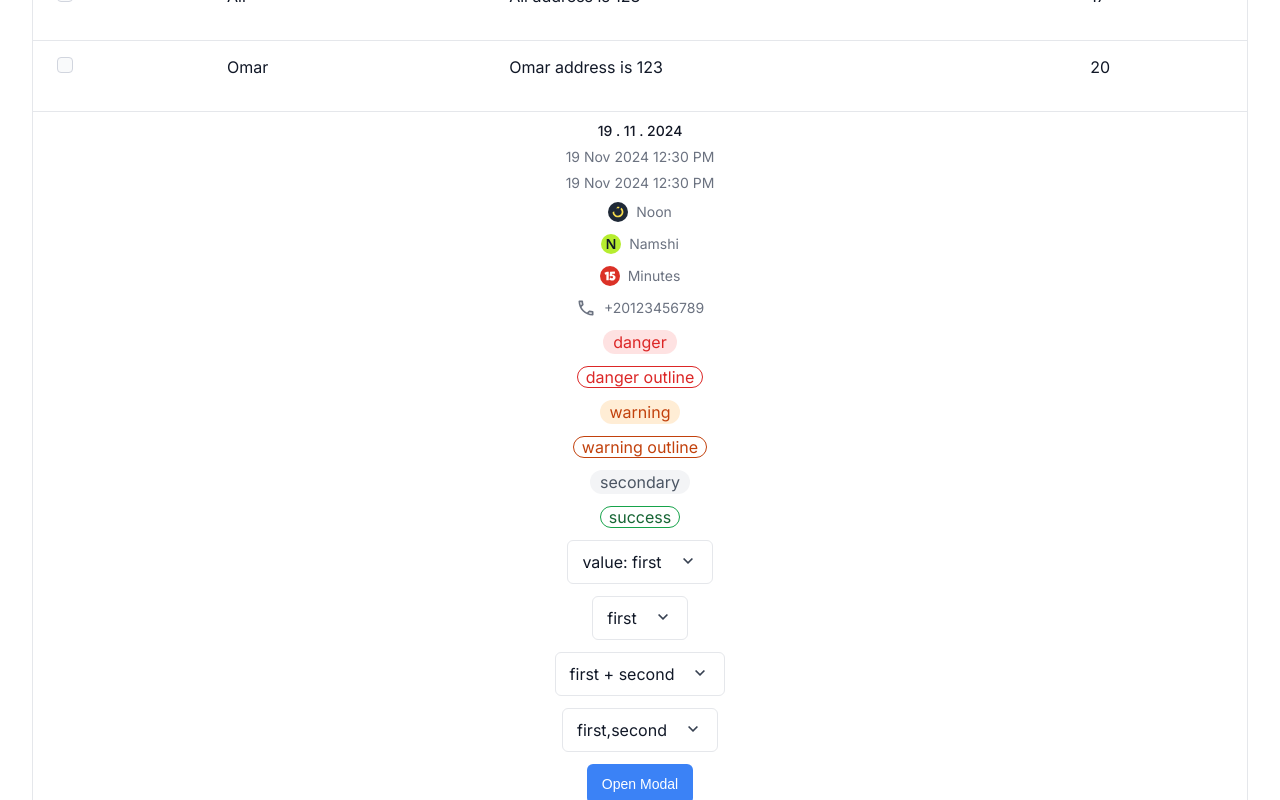
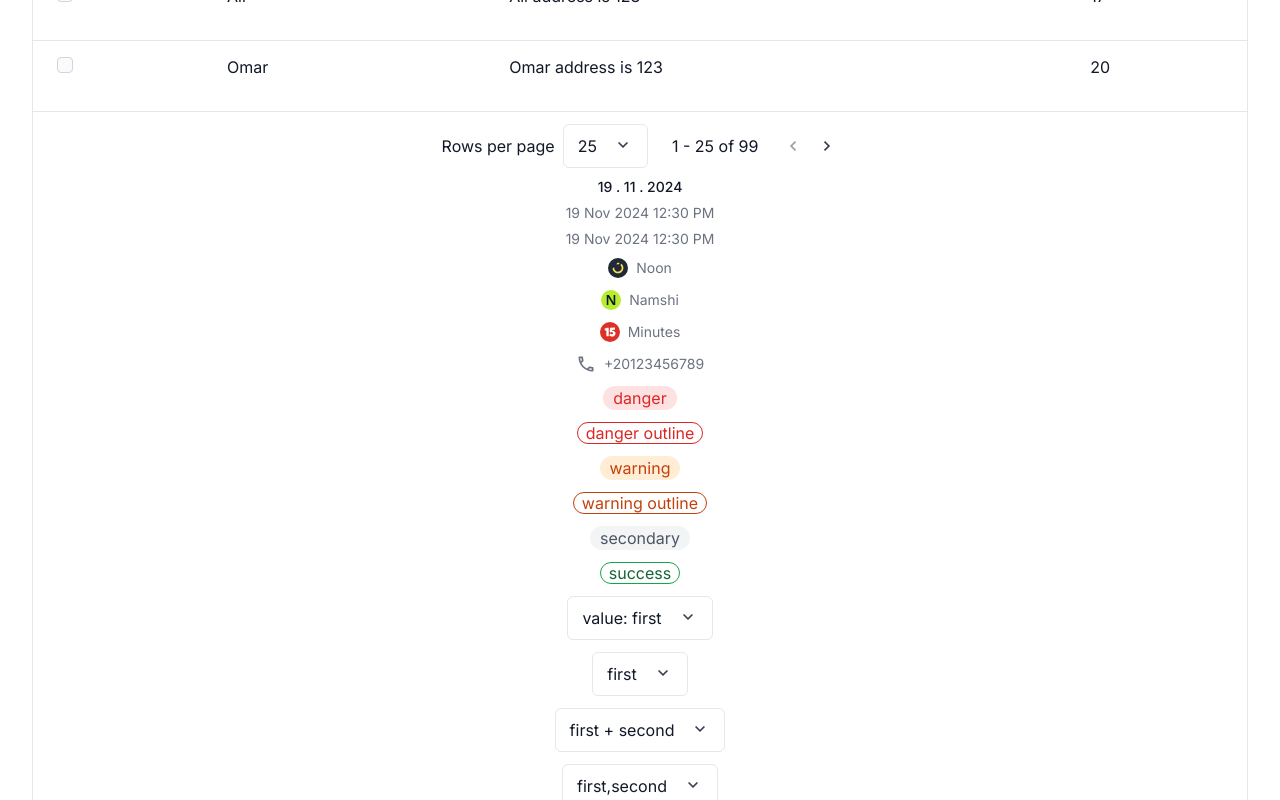
Before and after one commit to KareemGhorab/dd-components, a Next.js app: page / in a window 1280 px wide. Shown: the part 860-1660 px from the top of the page. Built offline with nearby package versions, Linux system fonts and the light colour scheme.

Commit message:
pagination

```diff
--- a/src/app/page.tsx
+++ b/src/app/page.tsx
@@ -11,6 +11,7 @@ import LoadingIndicator from '@/components/loadingIndicator'
 import Marketplace from '@/components/marketplace'
 import Modal from '@/components/modal'
 import ModalHr from '@/components/modal/modalHr'
+import Pagination from '@/components/pagination'
 import Phone from '@/components/phone'
 import Product from '@/components/product'
 import RadioOption from '@/components/radioOptions'
@@ -19,7 +20,9 @@ import Table from '@/components/table'
 import Tabs from '@/components/tabs'
 import Tag from '@/components/tag'
 import useToaster from '@/context/toasterContext'
+import useUpdateQueryParams from '@/hooks/useUpdateQueryParams'
 import CheckMarkLarge from '@/svg/checkMarkLarge'
+import { usePathname, useRouter, useSearchParams } from 'next/navigation'
 import { useState } from 'react'
 
 const MainPage = () => {
@@ -29,6 +32,11 @@ const MainPage = () => {
 	const [modalOpen, setModalOpen] = useState<boolean>(false)
 	const { toast } = useToaster()
 	const [radioValue, setRadioValue] = useState<string>('first')
+	const searchParams = useSearchParams()
+	const updateQueryParams = useUpdateQueryParams()
+
+	const page = +(searchParams.get('page') || 1)
+	const limit = +(searchParams.get('limit') || 25)
 
 	return (
 		<div style={{ padding: '32px' }}>
@@ -195,6 +203,19 @@ const MainPage = () => {
 								),
 							},
 						]}
+					/>
+
+					<Pagination
+						page={page}
+						totalRows={99}
+						defaultPageSize={limit}
+						onChangePageSize={(ps) =>
+							updateQueryParams('limit', ps.toString())
+						}
+						onChangePage={(p) =>
+							updateQueryParams('page', p.toString())
+						}
+						pageSizeOptions={[25, 50, 100]}
 					/>
 
 					<Date date='2024-11-19T12:30:00Z' variant='dotted' />
--- a/src/components/pagination/index.module.scss
+++ b/src/components/pagination/index.module.scss
@@ -0,0 +1,30 @@
+.container {
+	display: flex;
+	align-items: center;
+	gap: 24px;
+}
+
+.page-size-container {
+	display: flex;
+	gap: 8px;
+	align-items: center;
+}
+
+.arrows {
+	display: flex;
+	gap: 16px;
+	align-items: center;
+
+	& > *:first-child {
+		transform: rotate(90deg);
+		cursor: pointer;
+	}
+	& > *:nth-child(2) {
+		transform: rotate(-90deg);
+		cursor: pointer;
+	}
+}
+
+.disabled {
+	opacity: 0.5;
+}
--- a/src/components/pagination/index.tsx
+++ b/src/components/pagination/index.tsx
@@ -1,8 +1,76 @@
+import { FC, useState } from 'react'
+import Select from '../select'
+import styles from './index.module.scss'
+import DownChevron from '@/svg/downChevron'
+import clsx from 'clsx'
 
-type TProps = {}
+type TProps = {
+	page: number
+	totalRows: number
+	onChangePage: (page: number) => void
+	onChangePageSize: (pageSize: number) => void
+	pageSizeOptions: number[]
+	defaultPageSize: number
+}
 
-const Pagination = () => {
-	return <div>Pagination</div>
+const Pagination: FC<TProps> = ({
+	onChangePage,
+	onChangePageSize,
+	page,
+	pageSizeOptions,
+	totalRows,
+	defaultPageSize,
+}) => {
+	const [pageSize, setPageSize] = useState<number>(defaultPageSize)
+
+	const totalPages = Math.ceil(totalRows / pageSize)
+
+	const handlePageChange = (page: number) => {
+		if (page > totalPages || page < 1) return
+		onChangePage(page)
+	}
+
+	const handlePageSizeChange = (pageSize: number) => {
+		setPageSize(pageSize)
+		onChangePageSize(pageSize)
+	}
+
+	return (
+		<div className={styles.container}>
+			<div className={styles['page-size-container']}>
+				{/* TODO: Translate */}
+				<p>Rows per page</p>
+				<Select
+					onChange={(ps) => handlePageSizeChange(+ps)}
+					options={pageSizeOptions.map((x) => x.toString())}
+					value={pageSize.toString()}
+				/>
+			</div>
+			<p>
+				{/* TODO: Translate */}
+				{1 + (page - 1) * pageSize} -{' '}
+				{Math.min(totalRows, page * pageSize)} of {totalRows}
+			</p>
+			<div className={styles.arrows}>
+				<div
+					className={clsx({
+						[styles.disabled]: page === 1,
+					})}
+					onClick={() => handlePageChange(page - 1)}
+				>
+					<DownChevron />
+				</div>
+				<div
+					className={clsx({
+						[styles.disabled]: page === totalPages,
+					})}
+					onClick={() => handlePageChange(page + 1)}
+				>
+					<DownChevron />
+				</div>
+			</div>
+		</div>
+	)
 }
 
 export default Pagination
--- a/src/components/select/index.module.scss
+++ b/src/components/select/index.module.scss
@@ -11,6 +11,7 @@
 	padding: 10px 14px;
 	display: flex;
 	align-items: center;
+	justify-content: space-between;
 	gap: 16px;
 	cursor: pointer;
 }
--- a/src/components/select/index.tsx
+++ b/src/components/select/index.tsx
@@ -18,13 +18,13 @@ type TProps = {
 	| {
 			multiple?: false
 			value: string
-			onChange: Dispatch<SetStateAction<string>>
+			onChange: (value: string | ((prev: string) => string)) => void
 			renderValue?: (value: string) => ReactNode
 	  }
 	| {
 			multiple: true
 			value: string[]
-			onChange: Dispatch<SetStateAction<string[]>>
+			onChange: (value: string[] | ((prev: string[]) => string[])) => void
 			renderValue?: (value: string[]) => ReactNode
 	  }
 )
--- /dev/null
+++ b/src/hooks/useUpdateQueryParams.tsx
@@ -0,0 +1,19 @@
+import { usePathname, useRouter, useSearchParams } from 'next/navigation'
+
+const useUpdateQueryParams = () => {
+	const { replace } = useRouter()
+	const pathname = usePathname()
+	const searchParams = useSearchParams()
+
+	const updateQueryParams = (key: string, value: string) => {
+		const params = new URLSearchParams(searchParams.toString())
+		params.set(key, value)
+		replace(`${pathname}?${params.toString()}`, {
+			scroll: false,
+		})
+	}
+
+	return updateQueryParams
+}
+
+export default useUpdateQueryParams
```
